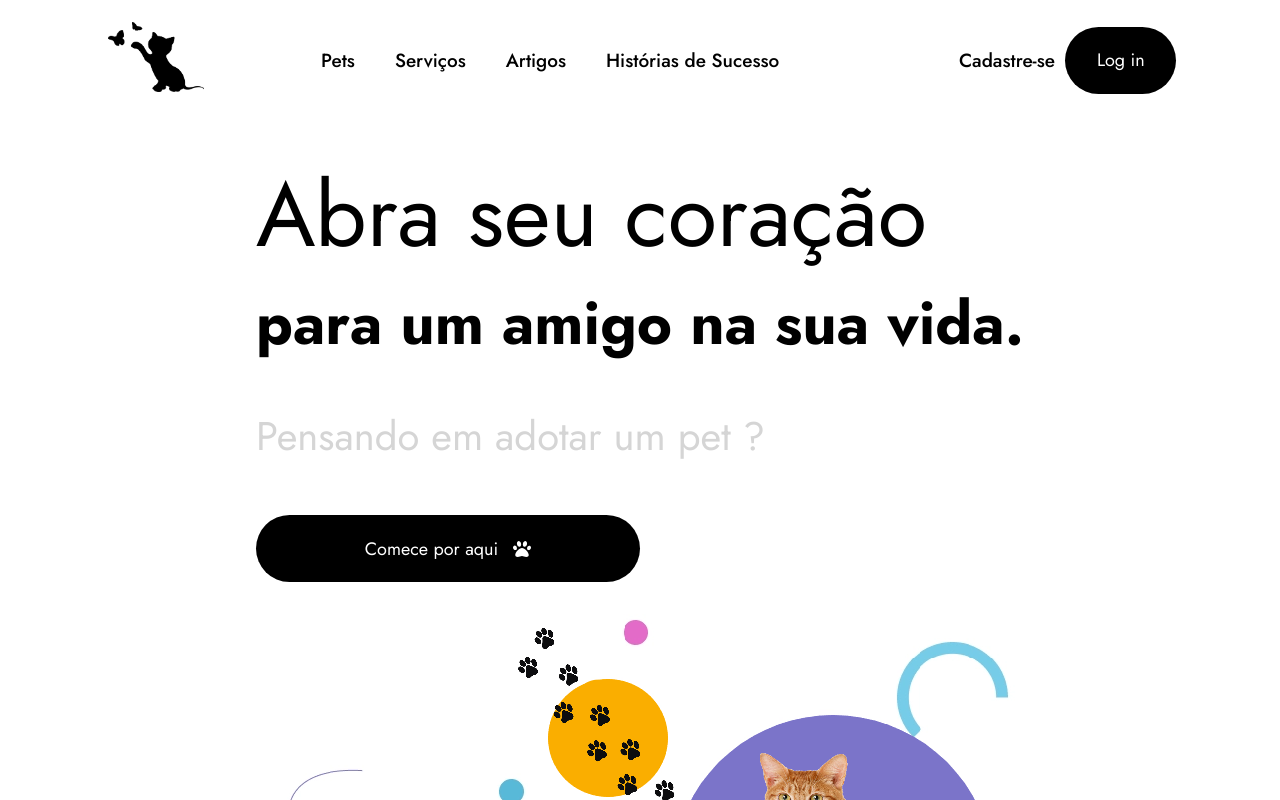
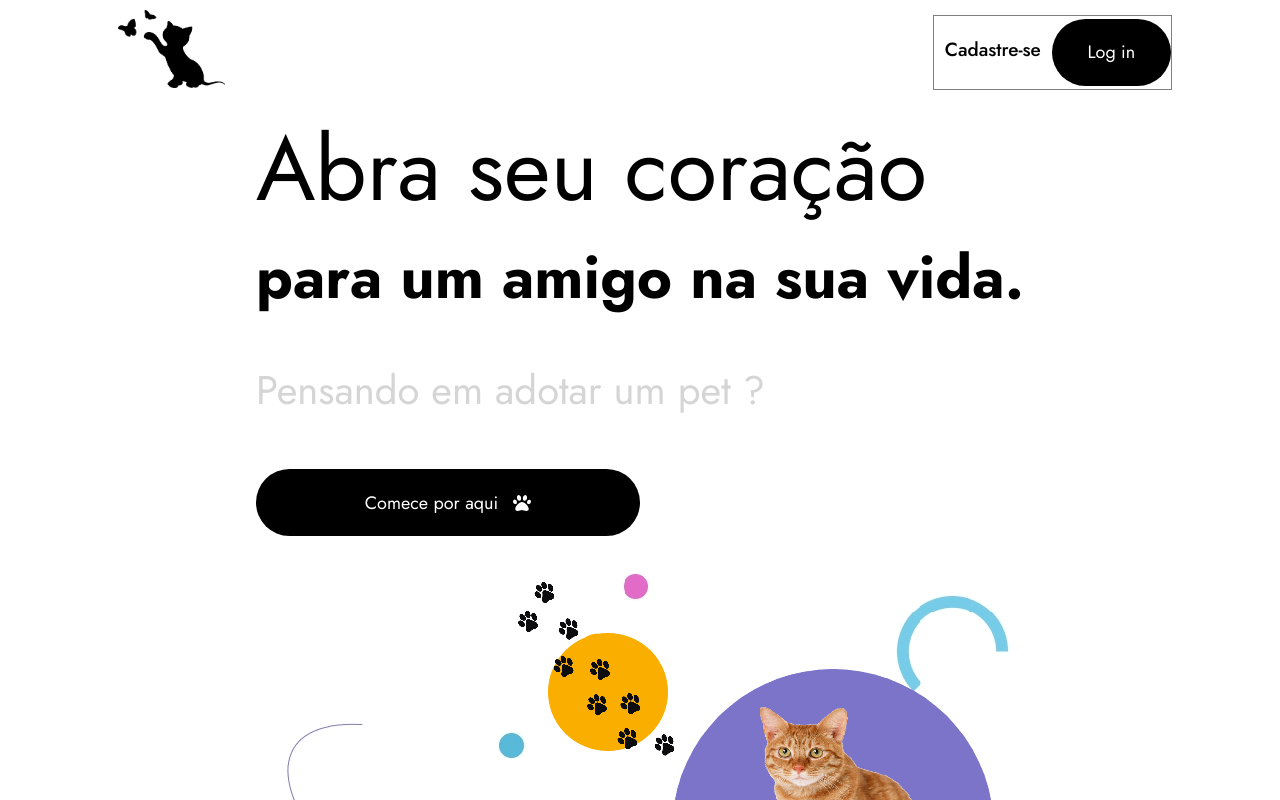
Before and after one commit to claudiobarsante/adopt-a-pet, a Next.js app: page / in a window 1280 px wide. Shown: the top 800 px of the page. Built offline with nearby package versions, Linux system fonts and the light colour scheme; no server answers; what styled-react-modal would draw is missing.

Commit message:
refactor: add top-right signup/signin and pet image on the left

```diff
--- a/src/components/ActiveLink/index.tsx
+++ b/src/components/ActiveLink/index.tsx
@@ -1,8 +1,8 @@
 import Link from 'next/link';
-//import Image from 'next/image';
-//import { useRouter } from 'next/router';
+import Image from 'next/image';
+import { useRouter } from 'next/router';
 import * as S from './styles';
-//import underlinePic from '/public/img/underline.png';
+import underlinePic from '/public/img/underline.png';
 
 type Props = {
   href: string;
@@ -10,20 +10,22 @@ type Props = {
 };
 
 const ActiveLink = ({ href, name }: Props) => {
-  // const { asPath } = useRouter(); //route that you're currently accessing
+  const { asPath } = useRouter(); //route that you're currently accessing
   /*if the route that you're currently accessing is equal to the href that you're passing as parameter, then the link is active*/
-  //const className = asPath === rest.href ? activeClassName : '';
+  const isActive = asPath === href;
+
+  console.log('asPath: ' + asPath, 'href:', href);
   return (
     // -- you cant'add style direct to a Link component
-    <>
+    <S.LinkContainer>
       <Link href={href} passHref>
         <S.StyledLink>{name}</S.StyledLink>
       </Link>
 
-      {/* <S.Picture>
+      <S.Picture isActive={isActive}>
         <Image src={underlinePic} alt="underline" quality={75} />
-      </S.Picture> */}
-    </>
+      </S.Picture>
+    </S.LinkContainer>
   );
 };
 
--- a/src/components/ActiveLink/styles.ts
+++ b/src/components/ActiveLink/styles.ts
@@ -1,5 +1,8 @@
-import styled from 'styled-components';
+import styled, { css } from 'styled-components';
 
+type PictureProps = {
+  isActive: boolean;
+};
 export const StyledLink = styled.a`
   color: var(--color-primary);
   font-size: 1.9rem;
@@ -22,8 +25,17 @@ export const StyledLink = styled.a`
   } */
 `;
 export const LinkContainer = styled.div`
-  //display: inline-block;
+  display: flex;
+  flex-direction: column;
+  //justify-content: center;
+  align-items: center;
+  margin-top: 2rem;
 `;
-export const Picture = styled.picture`
-  // display: block;
+export const Picture = styled.picture<PictureProps>`
+  visibility: hidden;
+  ${(props) =>
+    props.isActive &&
+    css`
+      visibility: visible;
+    `}
 `;
--- a/src/components/Navbar/index.tsx
+++ b/src/components/Navbar/index.tsx
@@ -25,20 +25,17 @@ const Navbar = () => {
             quality={75}
           />
         </S.Logo>
+      </S.LogoContainer>
+      {/* <S.Nav>
+        <Menu />
+      </S.Nav> */}
+      <S.TopRightContainer>
+        <ActiveLink href="/account/signup" name="Cadastre-se" />
 
-        {/* <ActiveLink href="/" name="Página Inicial" /> */}
-      </S.LogoContainer>
-      <S.Nav>
-        <Menu />
-      </S.Nav>
-      <S.SignUpContainer>
-        <ActiveLink href="/account/signup" name="Cadastre-se" />
-      </S.SignUpContainer>
-      <S.LoginContainer>
         <Button backgroundColor="black" textColor="white" size="medium">
           Log in
         </Button>
-      </S.LoginContainer>
+      </S.TopRightContainer>
     </S.Header>
   );
 };
--- a/src/components/Navbar/styles.ts
+++ b/src/components/Navbar/styles.ts
@@ -1,7 +1,10 @@
 import styled from 'styled-components';
 
 export const Header = styled.header`
-  display: grid;
+  display: flex;
+  align-items: center;
+  position: relative;
+  /* display: grid;
 
   grid-template-columns: 20% 58% 12% 10%;
 
@@ -12,7 +15,7 @@ export const Header = styled.header`
   background: transparent;
   // color: black;
   height: 12rem;
-  margin-bottom: 3rem;
+  margin-bottom: 3rem; */
   // width: 86.9rem;
 
   /* position: absolute;
@@ -22,16 +25,17 @@ export const Header = styled.header`
   right: 0;
   // --
   z-index: 999; */
-  @media screen and (min-width: 1252px) {
+  /* @media screen and (min-width: 1252px) {
     grid-template-columns: 20% 60% 10% 10%;
-  }
+  } */
 `;
 
 export const LogoContainer = styled.div`
   //border: 1px solid gray;
   // grid-area: logo;
   // justify-content: flex-start;
-  width: 45%;
+  margin: 1rem;
+  width: 10%;
 `;
 
 export const Logo = styled.button`
@@ -53,14 +57,19 @@ export const Nav = styled.nav`
   }
 `;
 
-export const SignUpContainer = styled.div`
-  //border: 1px solid gray;
-  //grid-area: sign-up;
-  min-width: 90px;
+export const TopRightContainer = styled.div`
+  /* display: flex;
+  align-items: center;
+  justify-content: space-between; */
+  display: grid;
+  grid-template-columns: 1fr 1fr;
+
+  justify-content: center;
+  align-items: center;
+
+  width: 18%;
+  min-width: 239px;
+  border: 1px solid gray;
+  position: absolute;
+  right: 0;
 `;
-
-export const LoginContainer = styled.div`
-  //  border: 1px solid gray;
-  min-width: 111px;
-  //grid-area: login;
-`;
--- a/src/styles/pages/home.ts
+++ b/src/styles/pages/home.ts
@@ -46,5 +46,5 @@ export const Section = styled.section`
 `;
 
 export const Picture = styled.picture`
-  min-width: 668px;
+  //min-width: 668px;
 `;
```
